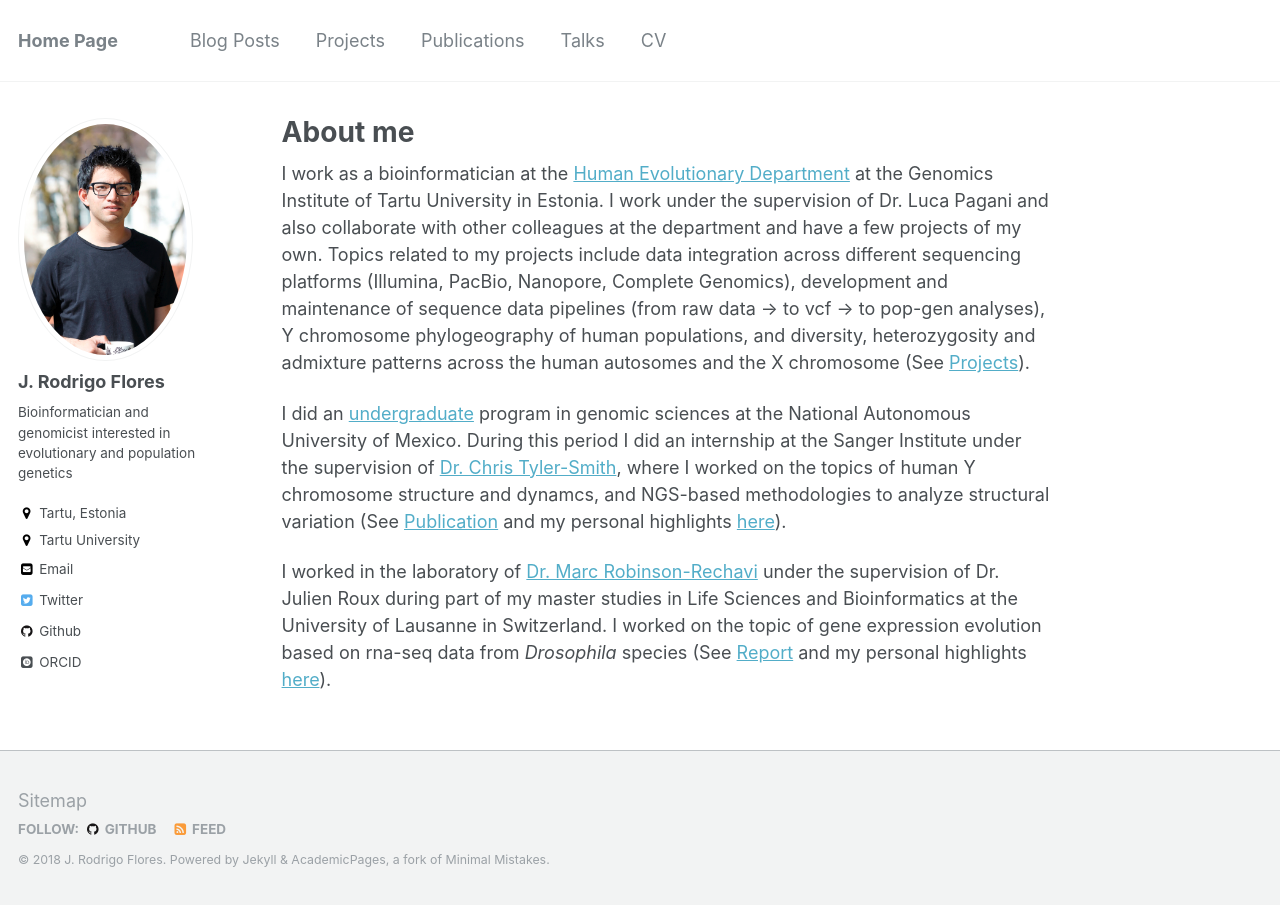
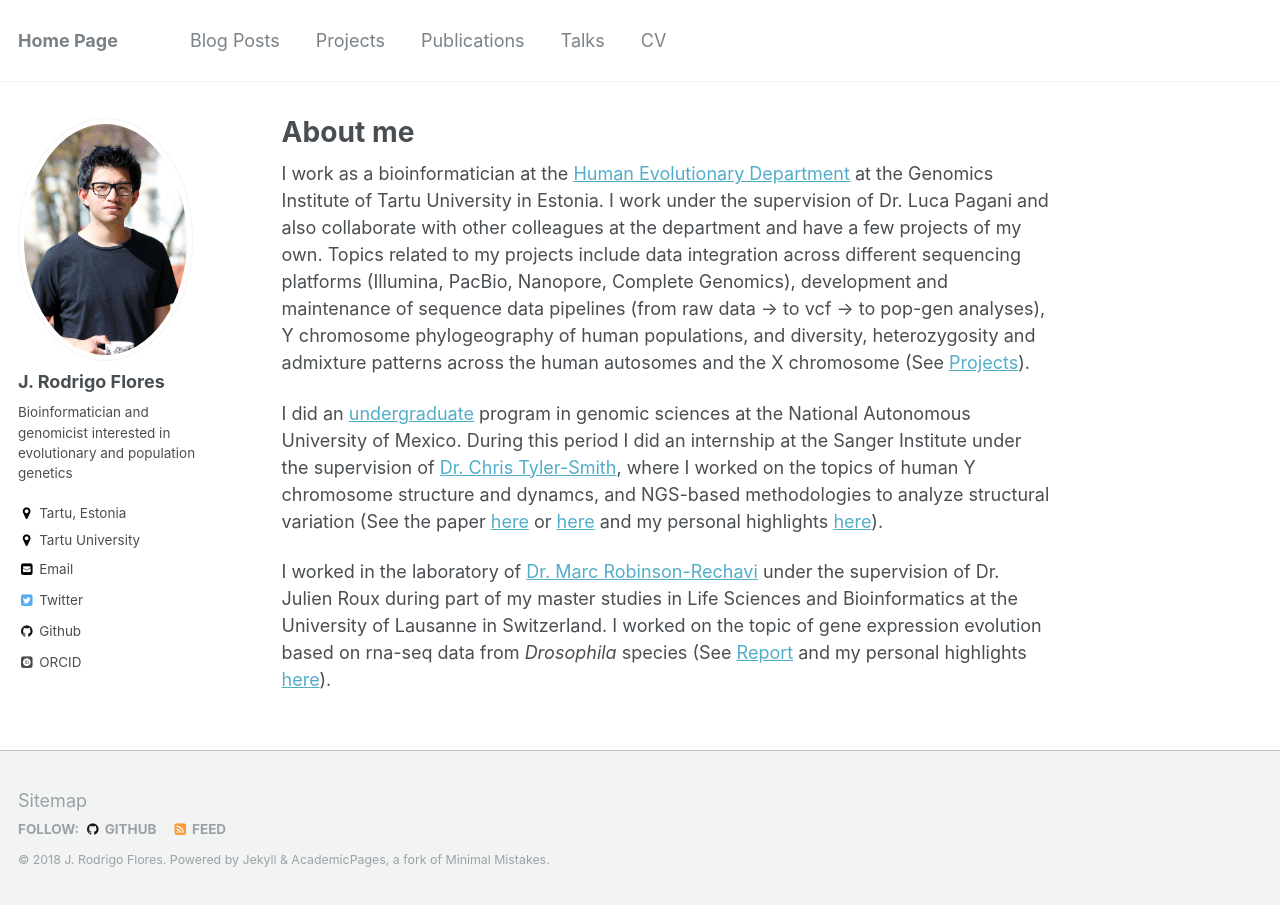
Before and after one commit to JRodrigoF/JRodrigoFlores.github.io, a Jekyll site: the page built from _pages/about.md, in a window 1280 px wide. Built offline with Jekyll 4.4.1, drawn with Linux system fonts in a browser that asks for light colours; some web fonts are replaced.

Commit message:
Update about.md

```diff
--- a/_pages/about.md
+++ b/_pages/about.md
@@ -10,6 +10,6 @@ redirect_from:
 
 I work as a bioinformatician at the [Human Evolutionary Department](http://www.ebc.ee/) at the Genomics Institute of Tartu University in Estonia. I work under the supervision of Dr. Luca Pagani and also collaborate with other colleagues at the department and have a few projects of my own. Topics related to my projects include data integration across different sequencing platforms (Illumina, PacBio, Nanopore, Complete Genomics), development and maintenance of sequence data pipelines (from raw data -> to vcf -> to pop-gen analyses), Y chromosome phylogeography of human populations, and diversity, heterozygosity and admixture patterns across the human autosomes and the X chromosome (See [Projects](https://jrodrigoflores.com/projects/)).
 
-I did an [undergraduate](http://www.lcg.unam.mx/about) program in genomic sciences at the National Autonomous University of Mexico. During this period I did an internship at the Sanger Institute under the supervision of [Dr. Chris Tyler-Smith](https://www.sanger.ac.uk/people/directory/tyler-smith-chris), where I worked on the topics of human Y chromosome structure and dynamcs, and NGS-based methodologies to analyze structural variation (See [Publication](https://www.ncbi.nlm.nih.gov/pmc/articles/PMC4500966/) and my personal highlights [here](https://jrodrigoflores.com/posts/2018/11/Paper-Y-chromosome-structural-variation/)).
+I did an [undergraduate](http://www.lcg.unam.mx/about) program in genomic sciences at the National Autonomous University of Mexico. During this period I did an internship at the Sanger Institute under the supervision of [Dr. Chris Tyler-Smith](https://www.sanger.ac.uk/people/directory/tyler-smith-chris), where I worked on the topics of human Y chromosome structure and dynamcs, and NGS-based methodologies to analyze structural variation (See the paper [here](https://www.ncbi.nlm.nih.gov/pmc/articles/PMC4500966/) or [here](https://www.researchgate.net/publication/278788994_Structural_variation_on_the_human_Y_chromosome_from_population-scale_resequencing) and my personal highlights [here](https://jrodrigoflores.com/posts/2018/11/Paper-Y-chromosome-structural-variation/)).
 
 I worked in the laboratory of [Dr. Marc Robinson-Rechavi](https://www.unil.ch/dee/robinson-rechavi-group) under the supervision of Dr. Julien Roux during part of my master studies in Life Sciences and Bioinformatics at the University of Lausanne in Switzerland. I worked on the topic of gene expression evolution based on rna-seq data from _Drosophila_ species (See [Report](https://www.dropbox.com/s/imrnpn8ukzkvaar/E%20-%20Master%20Report%20-%20Second%20submission.pdf?dl=0) and my personal highlights [here](https://jrodrigoflores.com/posts/2018/11/Report-Gene-expression-evolution-Drosophila/)).
```
